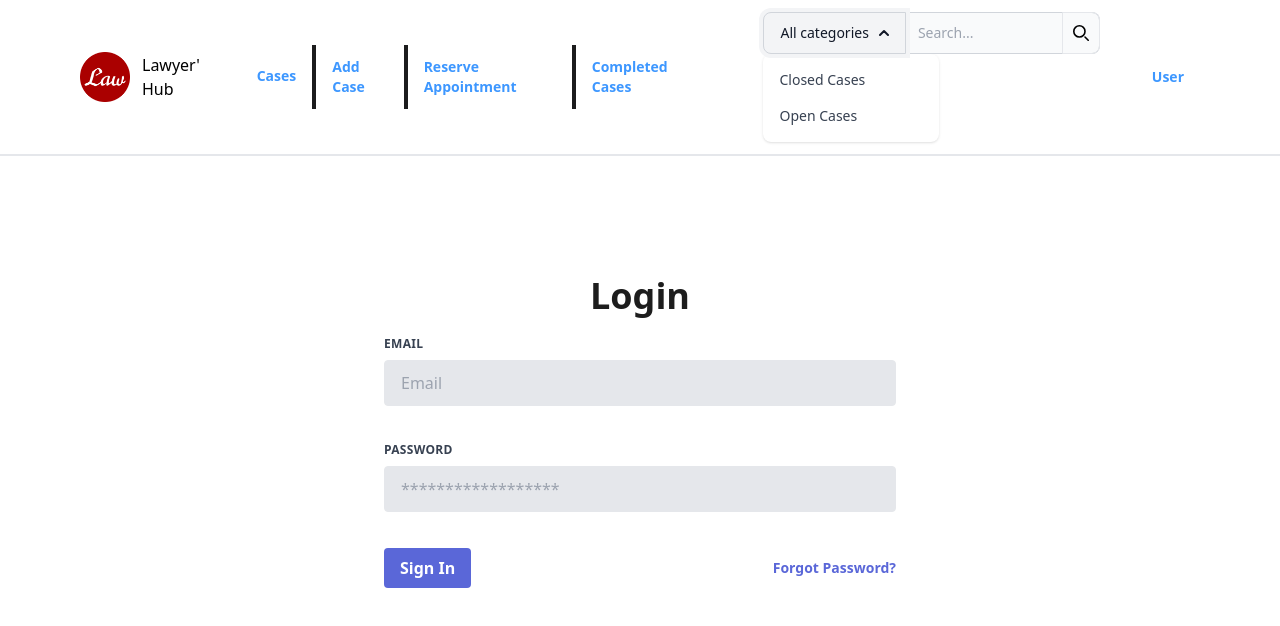
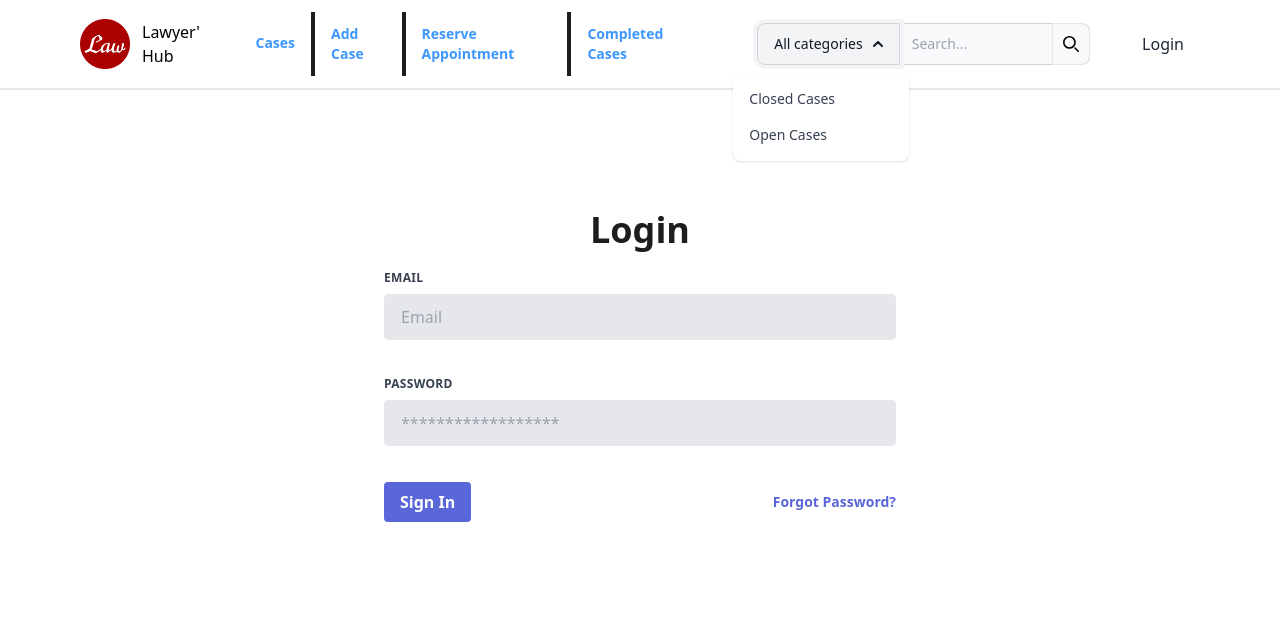
Before and after one commit to Kanyorok/TheLaw-Frontend, a React (Create React App) app: page /login in a window 1280 px wide. Both pictures are taken after a click on the button "All categories". Shown: the top 626 px of the page. Built offline with nearby package versions, Linux system fonts and the light colour scheme.

Commit message:
Add logic for logging out a user

```diff
--- a/src/component/Header.jsx
+++ b/src/component/Header.jsx
@@ -1,10 +1,17 @@
-import React, { useState } from 'react';
-import { NavLink, useLocation } from 'react-router-dom';
+import React, { useState, useEffect } from 'react';
+import { NavLink, useLocation, useNavigate } from 'react-router-dom';
 import homeicon from '../assets/law.png';
+import { logout, reset } from '../redux/auth/authSlice';
+import { useDispatch } from 'react-redux';
+import useToken from './useToken';
 
 const Header = () => {
+  const { token } = useToken();
   const loc = useLocation();
+  const navigate = useNavigate();
+  const dispatch = useDispatch();
   const [isDropdownOpen, setIsDropdownOpen] = useState(false);
+  const [isCategoriesOpen, setIsCategoriesOpen] = useState(false);
 
   function activeNavLink(path) {
     if (path === loc.pathname) {
@@ -15,6 +22,22 @@ const Header = () => {
 
   const toggleDropdown = () => {
     setIsDropdownOpen(!isDropdownOpen);
+  };
+
+  const toggleCategories = () => {
+    setIsCategoriesOpen(!isCategoriesOpen);
+  };
+
+  useEffect(() => {
+    if (!token) {
+      navigate("/login");
+    }
+  }, [token]);
+
+  const handleLogout = () => {
+    dispatch(logout());
+    dispatch(reset());
+    navigate('/login');
   };
 
   return (
@@ -52,16 +75,16 @@ const Header = () => {
           <div className="px-6 relative">
             <form className="max-w-lg mx-auto">
               <div className="flex">
+            {/* Dropdown for All categories */}
             <button
               id="dropdown-button"
-                  onClick={toggleDropdown}
+              onClick={toggleCategories}
               className="flex-shrink-0 z-10 inline-flex items-center py-2.5 px-4 text-sm font-medium text-center text-gray-900 bg-gray-100 border border-gray-300 rounded-s-lg hover:bg-gray-200 focus:ring-4 focus:outline-none focus:ring-gray-100 dark:bg-gray-700 dark:hover:bg-gray-600 dark:focus:ring-gray-700 dark:text-white dark:border-gray-600"
               type="button"
             >
               All categories
               <svg
-                    className={`w-2.5 h-2.5 ms-2.5 transition-transform transform ${isDropdownOpen ? 'rotate-180' : ''
-                      }`}
+                className={`w-2.5 h-2.5 ms-2.5 transition-transform transform ${isCategoriesOpen ? 'rotate-180' : ''}`}
                 aria-hidden="true"
                 xmlns="http://www.w3.org/2000/svg"
                 fill="none"
@@ -82,7 +105,7 @@ const Header = () => {
               </div>
             <div
               id="dropdown"
-              className={`z-10 ${isDropdownOpen ? '' : 'hidden'} bg-white divide-y divide-gray-100 rounded-lg shadow w-44 dark:bg-gray-700`}
+              className={`z-10 ${isCategoriesOpen ? '' : 'hidden'} absolute left-0 mt-2 bg-white divide-y divide-gray-100 rounded-lg shadow w-44 dark:bg-gray-700`}
             >
               <ul className="py-2 text-sm text-gray-700 dark:text-gray-200" aria-labelledby="dropdown-button">
                 <li>
@@ -94,10 +117,28 @@ const Header = () => {
               </ul>
             </div>
           </form>
+          </div>
+          <div className="relative">
+            {/* Dropdown for User */}
+            {
+                    token ? (
+                      <>
+            <div className={`px-4 cursor-pointer py-3 text-sm font-semibold text-[#3d97ff] relative ${activeNavLink('/user')}`} onClick={toggleDropdown}>
+              User
+              <div className={`absolute z-10 right-0 mt-2 w-48 bg-white rounded-lg shadow-xl ${isDropdownOpen ? '' : 'hidden'}`}>
+                <div className="py-1">
+
+                        <NavLink to="/user" className="block px-4 py-2 text-gray-800 hover:bg-indigo-500 hover:text-white" activeClassName="bg-indigo-500 text-white">Profile</NavLink>
+                        <button onClick={handleLogout} className="block w-full text-left px-4 py-2 text-gray-800 hover:bg-indigo-500 hover:text-white">Logout</button>
 
                 </div>
-          <div className={`px-4 cursor-pointer py-3 text-sm font-semibold text-[#3d97ff] ${activeNavLink('/user')}`}>
-            <NavLink to="/user">User</NavLink>
+              </div>
+            </div>
+            </>
+                    ) : (
+                      <NavLink to="/login" className="block px-4 py-2 text-gray-800 hover:bg-indigo-500 hover:text-white">Login</NavLink>
+                    )
+}
           </div>
         </div>
       </header>
```
Lines whose indentation alone changed are shown as unchanged.
